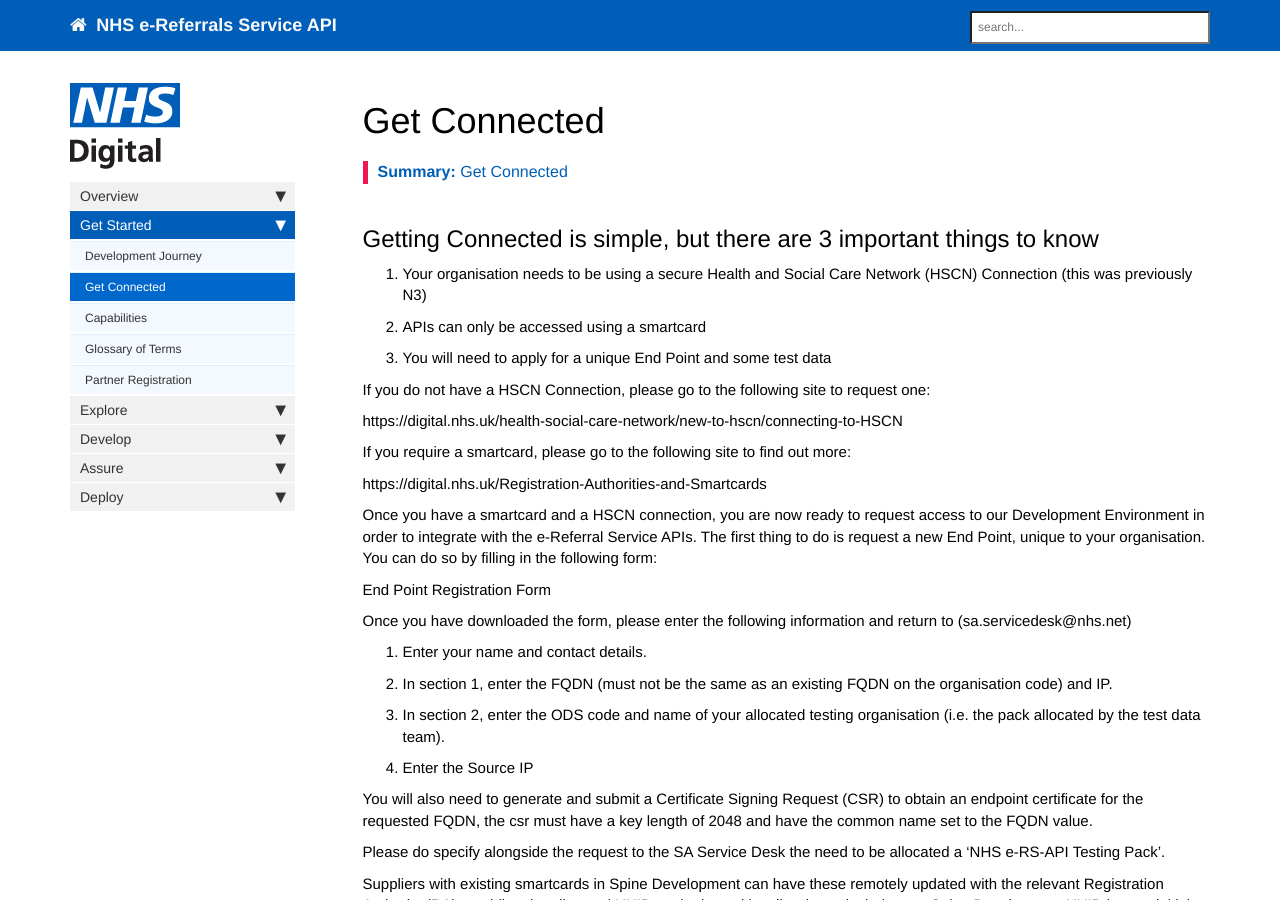
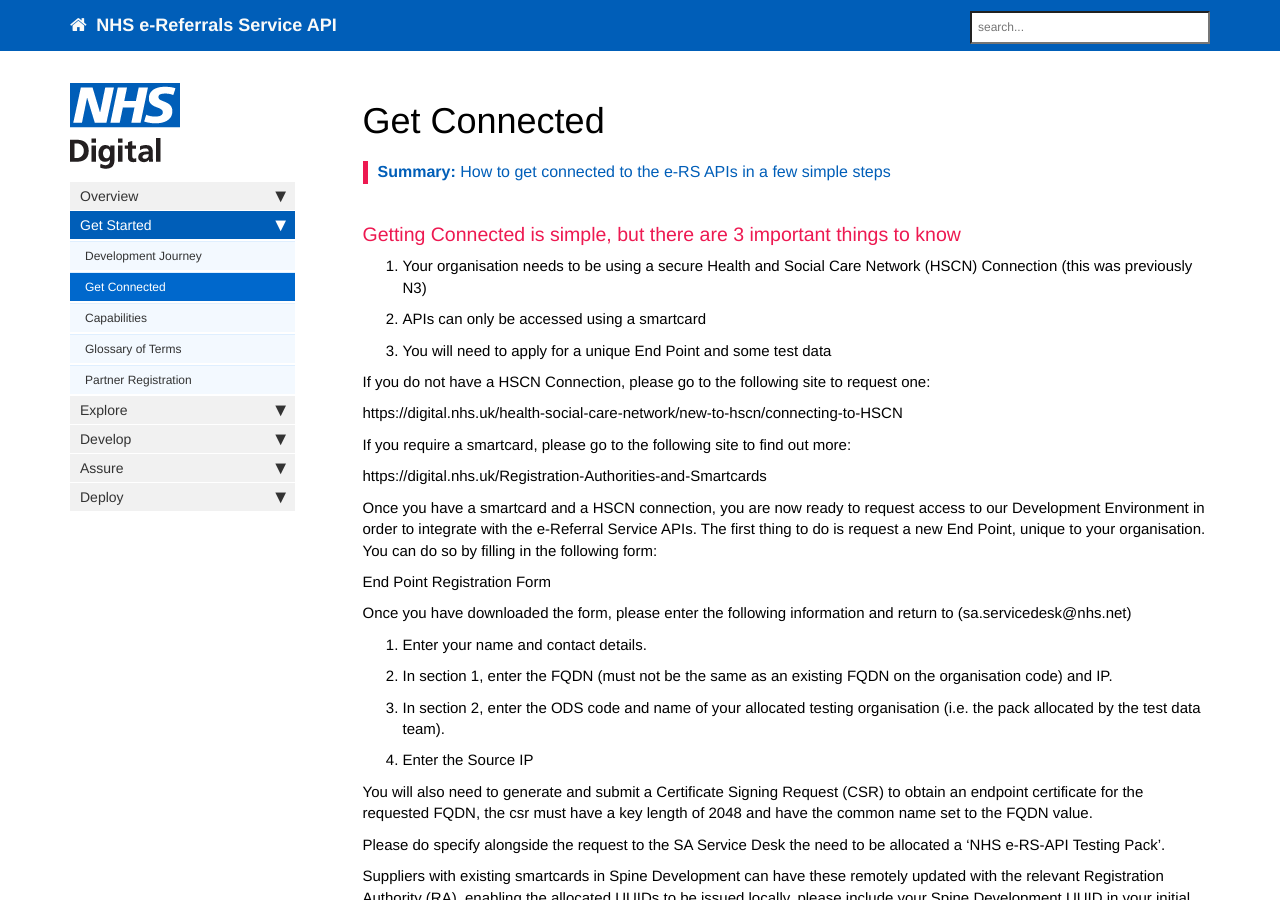
Before and after one commit to wurble369/websitetest, a Jekyll site: the page built from pages/getstarted/getstarted_get_connected.md, in a window 1280 px wide and 900 px high. Built offline with Jekyll 4.4.1, drawn with Linux system fonts in a browser that asks for light colours; nearby versions of some CDN libraries; comment, search, counter and statistics services are not loaded.

Commit message:
Little edit

```diff
--- a/pages/getstarted/getstarted_get_connected.md
+++ b/pages/getstarted/getstarted_get_connected.md
@@ -4,10 +4,10 @@ keywords: development, connection
 sidebar: overview_sidebar
 toc: false
 permalink: getstarted_get_connected.html
-summary: "Get Connected"
+summary: "How to get connected to the e-RS APIs in a few simple steps"
 ---
 
-## Getting Connected is simple, but there are 3 important things to know ##
+### Getting Connected is simple, but there are 3 important things to know ###
 
 1. Your organisation needs to be using a secure Health and Social Care Network (HSCN) Connection (this was previously N3)
 2. APIs can only be accessed using a smartcard
```
